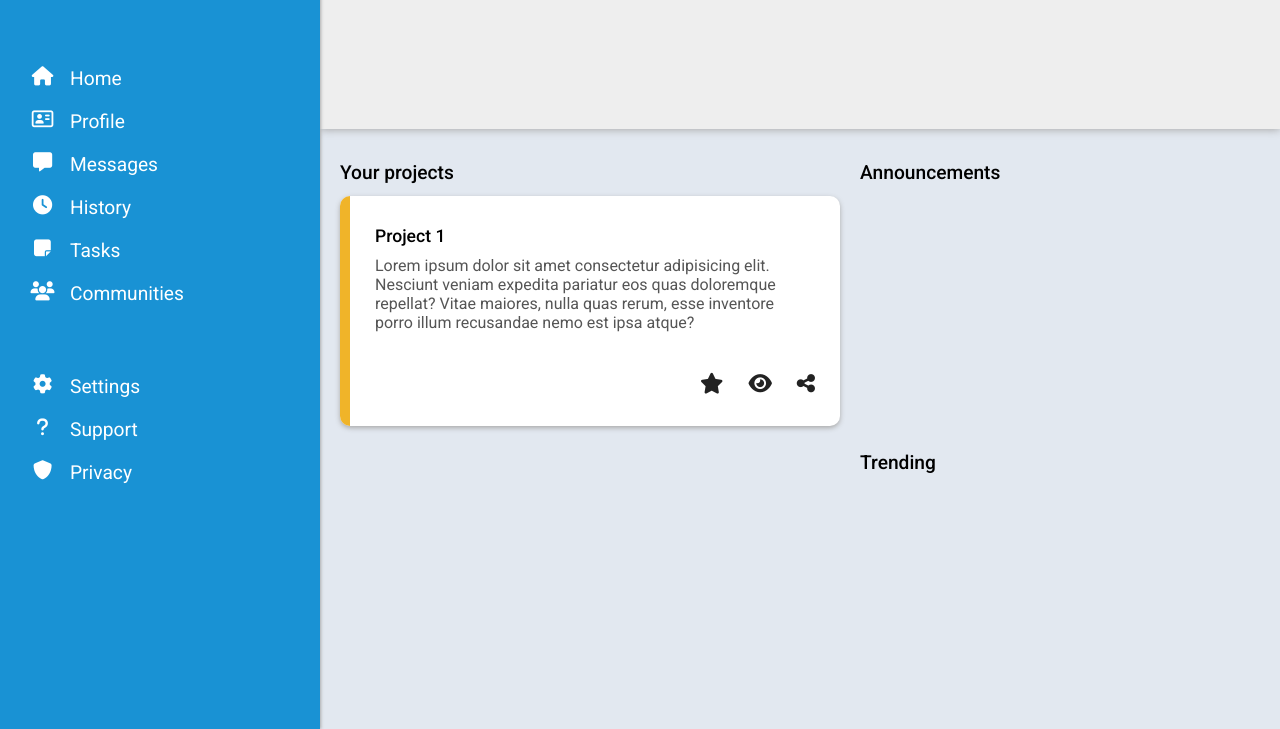
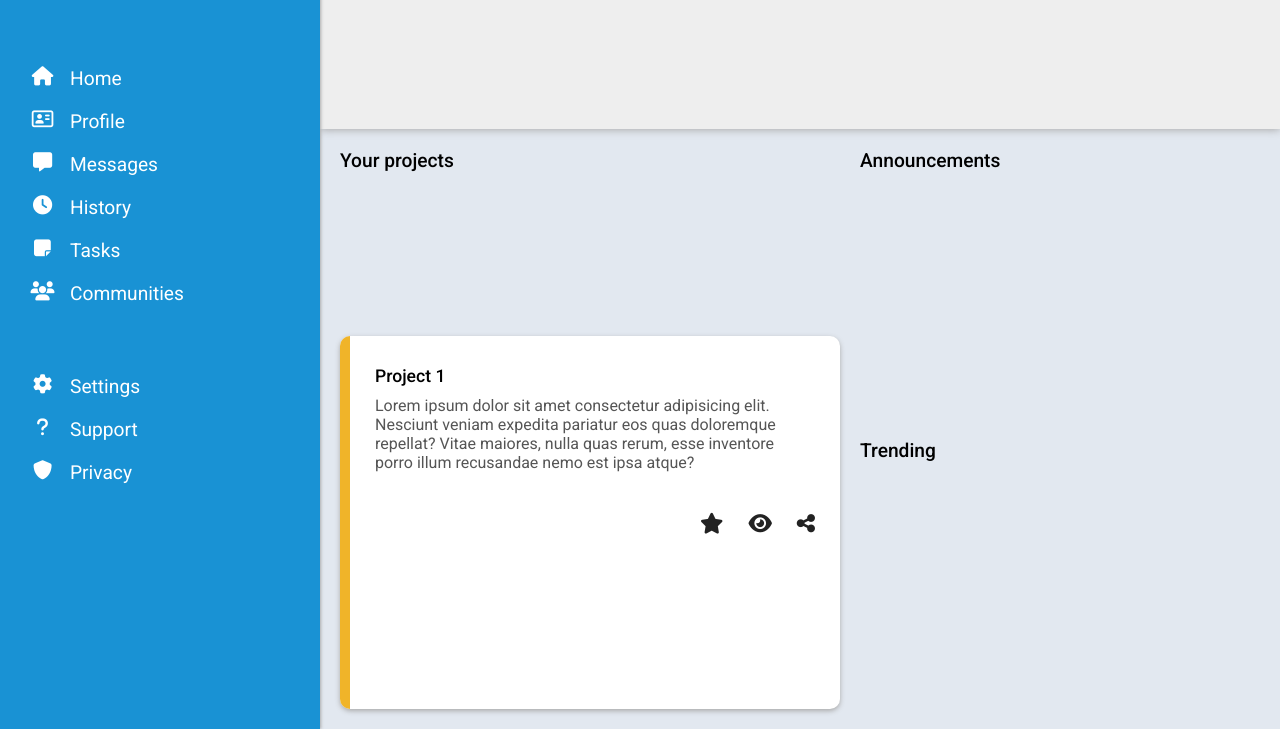
Before and after one commit to javier-rosales/odin-admin-dashboard, a plain HTML site: page index.html in a window 1280 px wide. Shown: the part 71-800 px from the top of the page. Drawn offline with Linux system fonts and the light colour scheme.

Commit message:
Make main sections grid

```diff
--- a/assets/styles/styles.css
+++ b/assets/styles/styles.css
@@ -83,6 +83,11 @@ body {
     background-color: rgb(226, 232, 240);
 }
 
+.main__section {
+    display: grid;
+    gap: 20px;
+}
+
 .main__section.projects {
     grid-area: projects;
 }
@@ -96,7 +101,6 @@ body {
 }
 
 .main__section-title {
-    padding: 12px 0;
     font-size: 1.2rem;
     font-weight: 500;
 }
```
